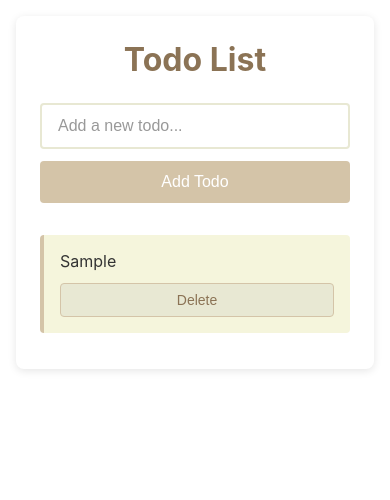
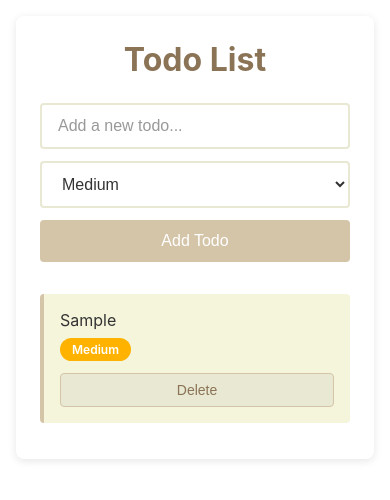
Before and after one commit to bravovo/agents-task, a React (Vite) app: page / in a window 390 px wide. Both pictures are taken after typing "Sample" into the empty fields and a click on the button "Add Todo". Shown: the top 500 px of the page. Built offline with nearby package versions, Linux system fonts and the light colour scheme.

Commit message:
added categories for todos

```diff
--- a/src/App.css
+++ b/src/App.css
@@ -43,6 +43,24 @@ h1 {
   display: flex;
   gap: 0.75rem;
   margin-bottom: 2rem;
+  flex-wrap: wrap;
+}
+
+.category-select {
+  padding: 0.75rem 1rem;
+  border: 2px solid #E8E8D3;
+  border-radius: 4px;
+  font-size: 1rem;
+  background-color: #FFFFFF;
+  color: #333;
+  cursor: pointer;
+  transition: border-color 0.2s;
+  min-width: 120px;
+}
+
+.category-select:focus {
+  outline: none;
+  border-color: #D4C4A8;
 }
 
 .todo-input {
@@ -101,16 +119,52 @@ h1 {
   transition: transform 0.2s, box-shadow 0.2s;
 }
 
+.todo-content {
+  display: flex;
+  flex-direction: column;
+  gap: 0.5rem;
+  flex: 1;
+}
+
 .todo-item:hover {
   transform: translateX(4px);
   box-shadow: 0 2px 4px rgba(0, 0, 0, 0.1);
 }
 
 .todo-text {
-  flex: 1;
   color: #333;
   font-size: 1rem;
   word-break: break-word;
+}
+
+.category-badge {
+  display: inline-block;
+  padding: 0.25rem 0.75rem;
+  border-radius: 12px;
+  font-size: 0.75rem;
+  font-weight: 600;
+  text-transform: capitalize;
+  width: fit-content;
+}
+
+.category-critical {
+  background-color: #DC3545;
+  color: #FFFFFF;
+}
+
+.category-high {
+  background-color: #FF8800;
+  color: #FFFFFF;
+}
+
+.category-medium {
+  background-color: #FFB300;
+  color: #FFFFFF;
+}
+
+.category-low {
+  background-color: #4CAF50;
+  color: #FFFFFF;
 }
 
 .delete-button {
@@ -158,6 +212,10 @@ h1 {
     flex-direction: column;
   }
 
+  .category-select {
+    width: 100%;
+  }
+
   .submit-button {
     width: 100%;
   }
@@ -168,6 +226,10 @@ h1 {
     gap: 0.75rem;
   }
 
+  .todo-content {
+    width: 100%;
+  }
+
   .delete-button {
     margin-left: 0;
     width: 100%;
--- a/src/App.jsx
+++ b/src/App.jsx
@@ -4,16 +4,19 @@ import TodoList from './components/TodoList'
 function App() {
   const [todos, setTodos] = useState([])
   const [inputValue, setInputValue] = useState('')
+  const [category, setCategory] = useState('medium')
 
   const handleSubmit = (e) => {
     e.preventDefault()
     if (inputValue.trim() !== '') {
       const newTodo = {
         id: Date.now(),
-        text: inputValue.trim()
+        text: inputValue.trim(),
+        category: category
       }
       setTodos([...todos, newTodo])
       setInputValue('')
+      setCategory('medium')
     }
   }
 
@@ -33,6 +36,16 @@ function App() {
             placeholder="Add a new todo..."
             className="todo-input"
           />
+          <select
+            value={category}
+            onChange={(e) => setCategory(e.target.value)}
+            className="category-select"
+          >
+            <option value="critical">Critical</option>
+            <option value="high">High</option>
+            <option value="medium">Medium</option>
+            <option value="low">Low</option>
+          </select>
           <button type="submit" className="submit-button">
             Add Todo
           </button>
--- a/src/components/TodoList.jsx
+++ b/src/components/TodoList.jsx
@@ -11,7 +11,12 @@ function TodoList({ todos, onDelete }) {
     <ul className="todo-list">
       {todos.map(todo => (
         <li key={todo.id} className="todo-item">
-          <span className="todo-text">{todo.text}</span>
+          <div className="todo-content">
+            <span className="todo-text">{todo.text}</span>
+            <span className={`category-badge category-${todo.category || 'medium'}`}>
+              {todo.category || 'medium'}
+            </span>
+          </div>
           <button
             onClick={() => onDelete(todo.id)}
             className="delete-button"
```
